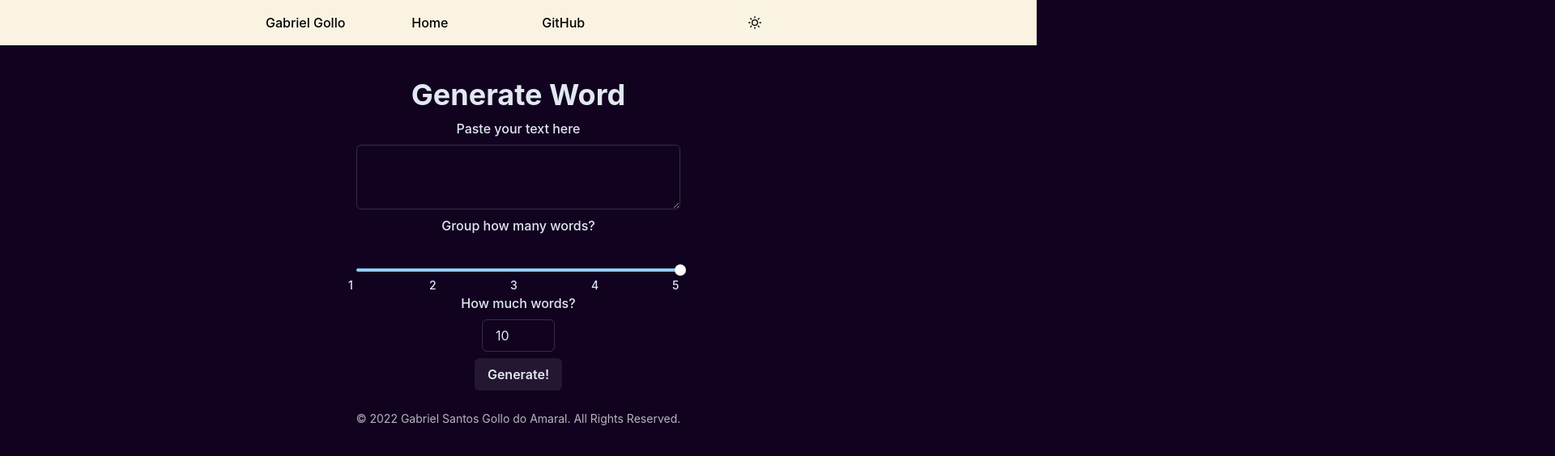
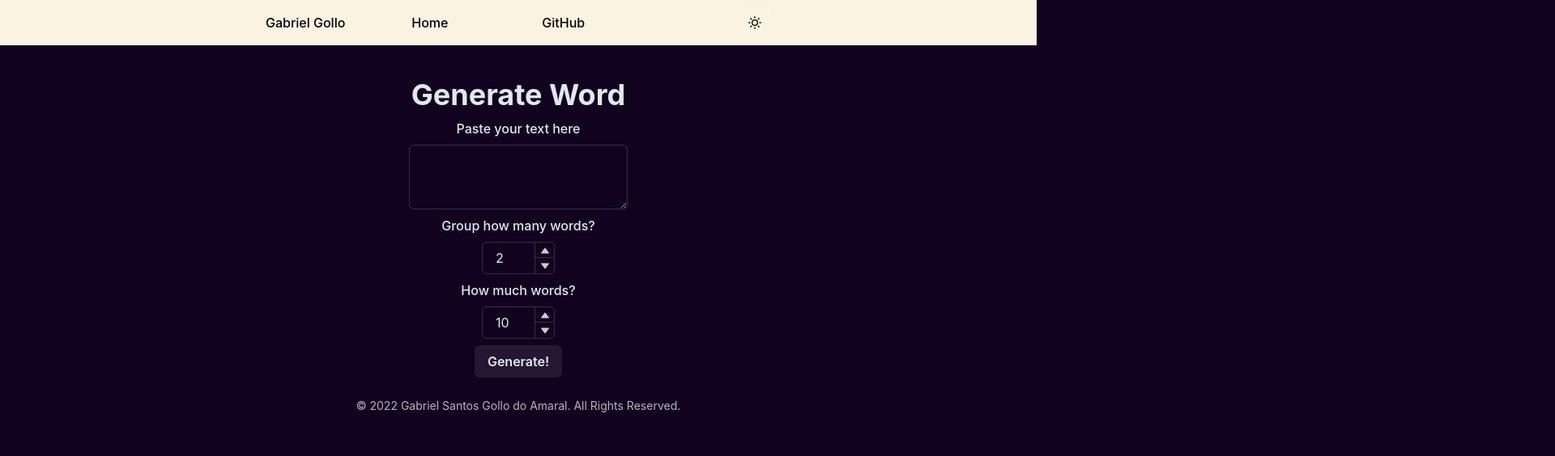
Before and after one commit to gabrielgollo/nextjs-portfolio, a Next.js app: page /generateword in a window 1280 px wide. Shown: the top 564 px of the page at 81% size, 1920 px wide, since content can reach past the window. Built offline with nearby package versions, Linux system fonts and the light colour scheme; some icons are missing.

Commit message:
fix: responsivity

```diff
--- a/pages/generateword/index.jsx
+++ b/pages/generateword/index.jsx
@@ -1,10 +1,10 @@
-import { Box, Button, Heading, SliderFilledTrack, SliderTrack, Slider, SliderMark, SliderThumb, Stack, Text, Textarea, Input } from '@chakra-ui/react'
+import { Button, Heading, Stack, Text, Textarea, NumberInput, NumberInputField, NumberInputStepper, NumberIncrementStepper, NumberDecrementStepper } from '@chakra-ui/react'
 import React from 'react'
 import ArticleLayout from '../../layout/article'
 
 export default function GenerateWord () {
-  const [sliderValue, setSliderValue] = React.useState(50)
-  const [generateWords, setGenerateWords] = React.useState([])
+  const numberOfWordsToGroupRef = React.createRef()
+  const [generatedWords, setGeneratedWords] = React.useState([])
   const generateWordNumbersRef = React.createRef()
   const textAreaRef = React.createRef()
 
@@ -16,103 +16,62 @@ export default function GenerateWord () {
     const inputedText = textAreaRef.current.value
     const words = inputedText.split(' ')
     let result = ''
-    for (let j = 0; j < sliderValue; j++) {
+    for (let j = 0; j < numberOfWordsToGroupRef.current.querySelector('input').value; j++) {
       result += words[randomNumber(0, words.length)]
     }
     return result
   }
 
   const generateWordsArray = () => {
-    const generateWordsNumbers = generateWordNumbersRef.current.value
+    const generateWordsNumbers = generateWordNumbersRef.current.querySelector('input').value
     const wordsArray = []
     for (let i = 0; i < generateWordsNumbers; i++) {
       wordsArray.push(generateWord())
     }
-    setGenerateWords(wordsArray)
-  }
-
-  const labelStyles = {
-    mt: '2',
-    ml: '-2.5',
-    fontSize: 'sm'
+    setGeneratedWords(wordsArray)
+    console.log(wordsArray)
   }
 
   return (
         <ArticleLayout>
             <Stack
-                direction={{ base: 'column', sm: 'column' }}
-                display={{ base: 'none', sm: 'flex' }}
-                width={{ base: 'full', sm: 'auto' }}
+                direction="column"
                 alignItems="center"
-                flexGrow={1}
-                mt={{ base: 4, sm: 0 }}
                 justify="space-around"
                 fontWeight={500}
             >
 
                 <Heading as={'h1'}>Generate Word</Heading>
                 <Text>Paste your text here</Text>
-                <Textarea ref={textAreaRef} width={400}></Textarea>
+                <Textarea ref={textAreaRef} width="100%" minWidth={270}></Textarea>
                 <Text>Group how many words?</Text>
-                <Box
-                    pt={6}
-                    pb={2}
-                    width="100%"
-                    height="100%"
-                    margin = "auto"
-                >
 
-                    <Slider
-                        aria-label='slider-ex-6'
-                        onChange={(val) => setSliderValue(val)}
-                        defaultValue={sliderValue}
-                        step={1}
-                        min={1}
-                        max={5}
-                    >
-                        <SliderMark value={1} {...labelStyles}>
-                            1
-                        </SliderMark>
-                        <SliderMark value={2} {...labelStyles}>
-                            2
-                        </SliderMark>
-                        <SliderMark value={3} {...labelStyles}>
-                            3
-                        </SliderMark>
-                        <SliderMark value={4} {...labelStyles}>
-                            4
-                        </SliderMark>
-                        <SliderMark value={5} {...labelStyles}>
-                            5
-                        </SliderMark>
-                        <SliderMark
-                            value={sliderValue}
-                            textAlign='center'
-                            bg='blue.500'
-                            color='white'
-                            mt='-10'
-                            ml='-5'
-                            w='12'
-                        >
-                        {sliderValue}
-                        </SliderMark>
-                        <SliderTrack>
-                        <SliderFilledTrack />
-                        </SliderTrack>
-                        <SliderThumb />
-                    </Slider>
-                </Box>
+                <NumberInput ref={numberOfWordsToGroupRef} defaultValue={2} width={90}>
+                    <NumberInputField />
+                    <NumberInputStepper>
+                        <NumberIncrementStepper />
+                        <NumberDecrementStepper />
+                    </NumberInputStepper>
+                </NumberInput>
 
                 <Text>How much words?</Text>
-                <Input ref={generateWordNumbersRef} type={'number'} defaultValue={10} width={90}></Input>
+
+                <NumberInput ref={generateWordNumbersRef} defaultValue={10} width={90}>
+                    <NumberInputField />
+                    <NumberInputStepper>
+                        <NumberIncrementStepper />
+                        <NumberDecrementStepper />
+                    </NumberInputStepper>
+                </NumberInput>
+
                 <Button marginTop={10} onClick={generateWordsArray}>Generate!</Button>
 
                 {
-                    generateWords.length > 0 && (
+                    generatedWords.length > 0 && (
                         <Text>Generated Words:</Text>
                     )
                 }
-                {generateWords.map((word, index) => {
+                {generatedWords.map((word, index) => {
                   return <Text key={index}>{word}</Text>
                 })}
             </Stack>
```
